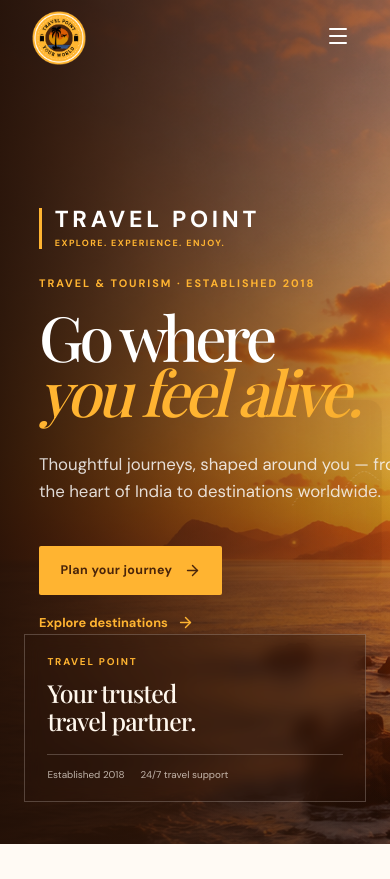
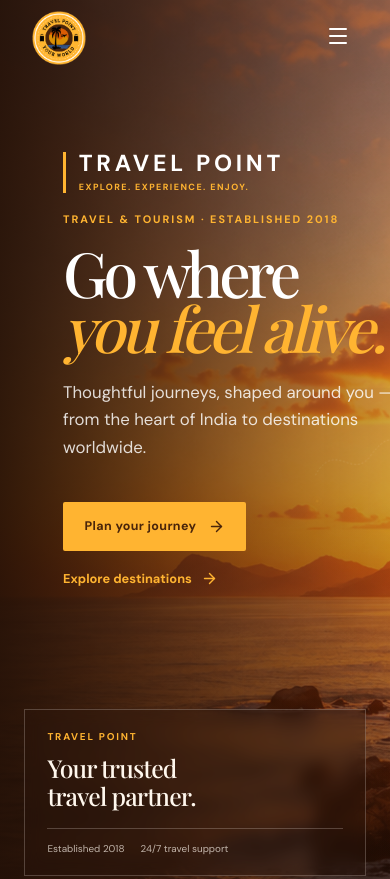
Before and after one commit to vedantpatil25/travel-point, a React (Vite) app: page / in a window 390 px wide. Shown: the top 879 px of the page. Built offline with nearby package versions, Linux system fonts and the light colour scheme; a web font is replaced by a local one.

Commit message:
Mobile UI Fix

```diff
--- a/src/styles.css
+++ b/src/styles.css
@@ -182,4 +182,14 @@ body { overflow-x:hidden; }
 .hero-detail-card__meta { border-top:1px solid rgba(255,247,237,.22); display:flex; flex-wrap:wrap; gap:.45rem 1rem; margin-top:1.1rem; padding-top:.8rem; }
 .hero-detail-card__meta span { color:rgba(255,247,237,.7); font-size:.62rem; }
 @media (max-width:900px) { .home-flight-path { opacity:.7; right:2%; transform:translateY(-50%) scale(.78); transform-origin:right center; } .hero-detail-card { right:5%; width:250px; } }
-@media (max-width:700px) { .home-flight-path { opacity:.62; right:2%; transform:translateY(-50%) scale(.6); transform-origin:right center; } .hero-detail-card { bottom:5%; left:max(6vw,24px); max-width:none; right:auto; width:calc(100% - max(12vw,48px)); } }
+@media (max-width:700px) {
+  .hero { min-height:900px; }
+  .hero-content { padding:9.5rem max(6vw,24px) 13rem; }
+  .hero-content > .eyebrow { margin-top:1.2rem; }
+  .hero h1 { margin-bottom:1.5rem; }
+  .hero-intro { max-width:330px; }
+  .hero-actions { position:relative; z-index:4; }
+  .home-flight-path { height:230px; opacity:.34; right:-18px; top:51%; transform:translateY(-50%) scale(.62); transform-origin:right center; z-index:0; }
+  .home-flight-path__plane { height:22px; width:22px; }
+  .hero-detail-card { bottom:1.5rem; left:max(6vw,24px); max-width:none; right:auto; width:calc(100% - max(12vw,48px)); z-index:3; }
+}
```
Also changed, not shown: 3 other files (tests, documents, lock files or other folders).
